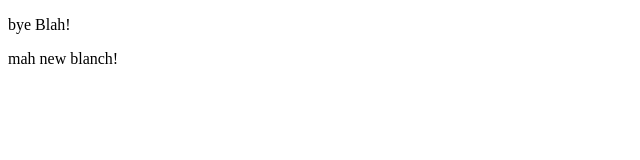
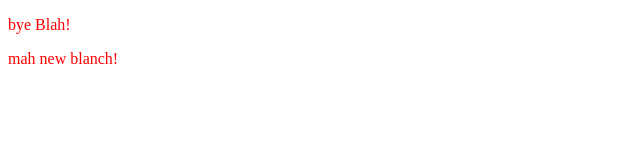
Before and after one commit to mohammedGC/dummyproject, a plain HTML site: page index.html in a window 1280 px wide. Shown: the whole page, without its empty margins (0-640 px from the left). Drawn offline with Linux system fonts and the light colour scheme.

Commit message:
styling my blanch

```diff
--- a/index.html
+++ b/index.html
@@ -5,6 +5,15 @@
     <title>Foool Express</title>
     <meta charset="utf-8">
     <meta name="viewport" content="width=device-width, initial-scale=1">
+    <style>
+        p{
+            color: red;
+            size: 32px;
+            text-shadow: black;
+            text-underline-position: blue;
+            text-indent: 1.5;
+        }
+    </style>
 
 </head>
 
```
